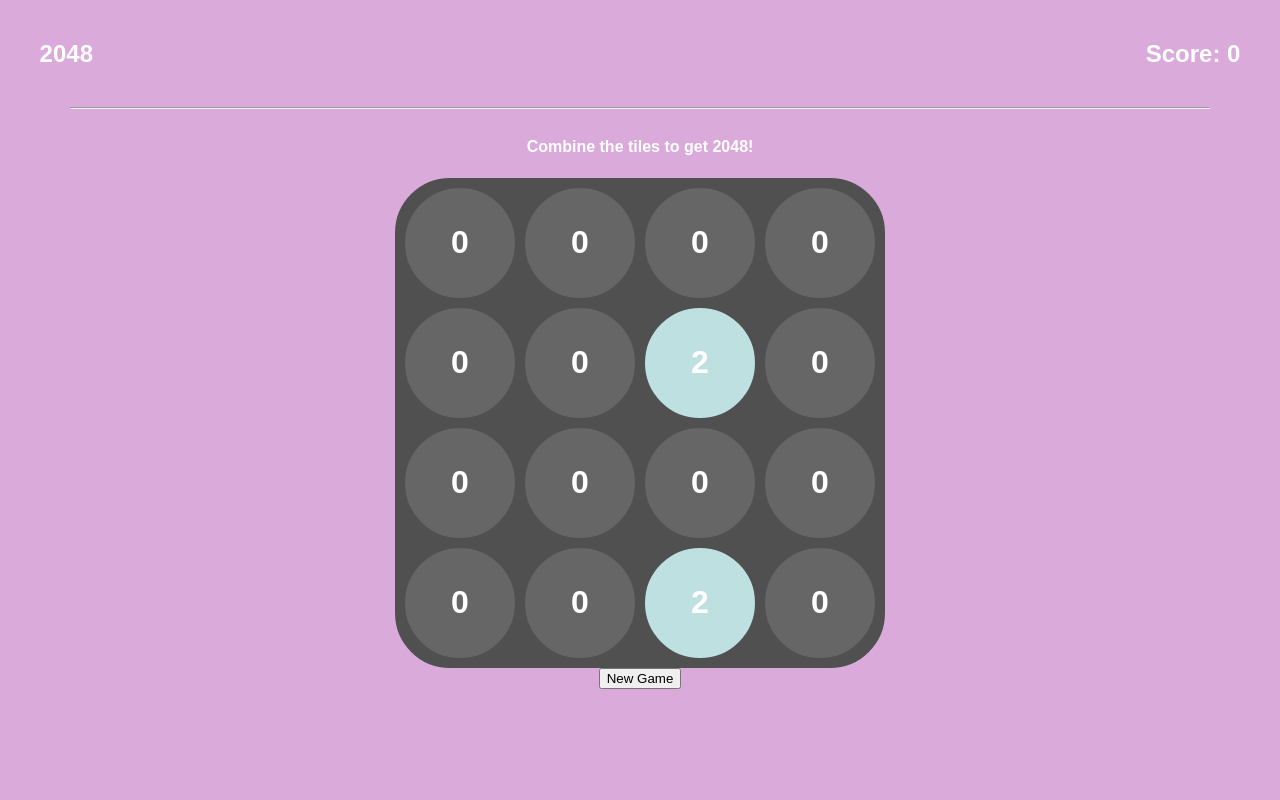
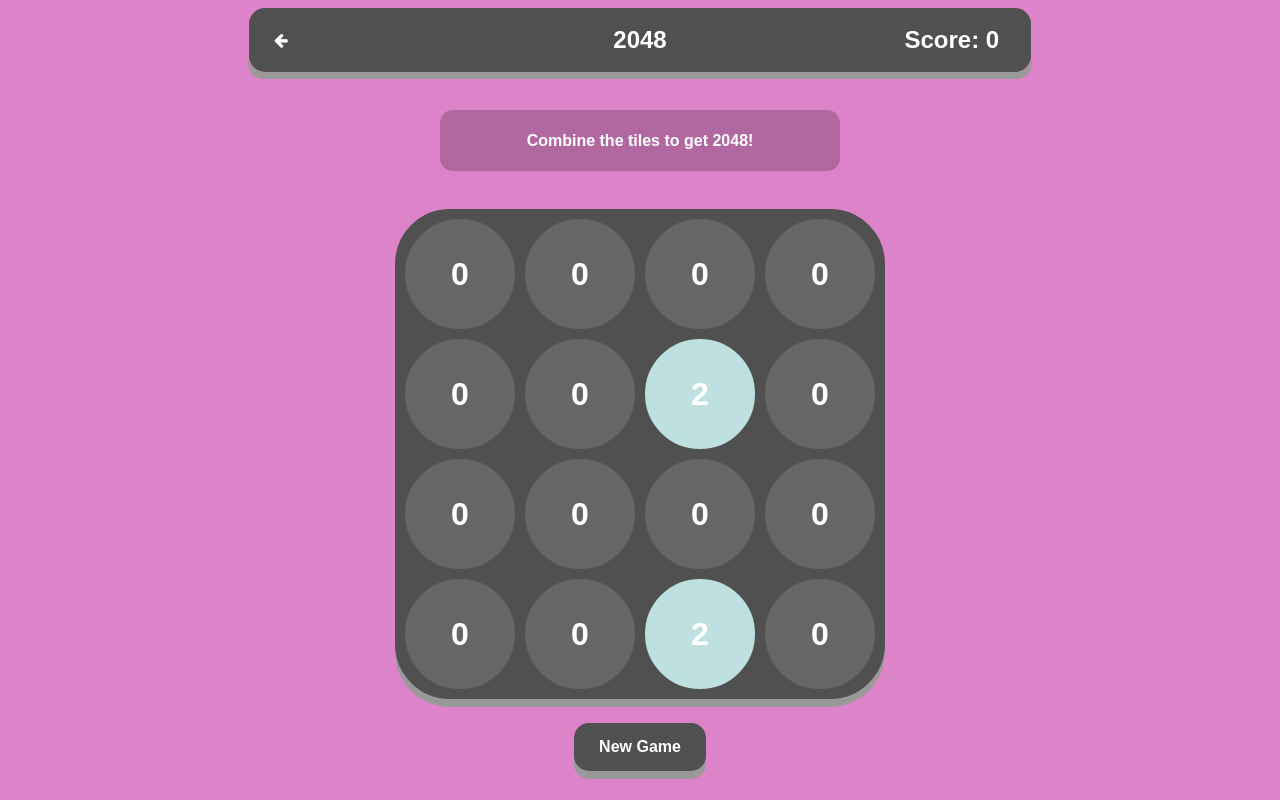
Before and after one commit to ijdershem/MacroClip, a website with bundled scripts: page 2048/index.html in a window 1280 px wide. Built offline with nearby package versions, Linux system fonts and the light colour scheme.

Commit message:
made 2048 look nice

```diff
--- a/2048/2048style.css
+++ b/2048/2048style.css
@@ -1,6 +1,8 @@
 body {
   font-family: Arial, Helvetica, sans-serif;
-  background-color: rgb(218, 170, 218)
+  background-color: rgb(221, 131, 201);
+  padding: 0;
+  margin: 0;
 }
 
 div.main {
@@ -15,18 +17,62 @@ div.main {
 div.header {
   display: flex;
   flex-direction: row;
+  align-items: center;
+  justify-content: center;
+  align-self: center;
+  height: 8vh;
+  width: 98vh;
+  margin-top: 1vh;
+  margin-right: 3vh;
+  margin-left: 3vh;
+  display: flex;
+  flex-direction: row;
+  border-radius: 2vh;
+  box-shadow: 0 7px #999;
+}
+
+div.back {
+  background-color: transparent;
+  height: 8vh;
+  width: 8vh;
+}
+
+div.headerFill {
+  height: 8vh;
+  width: 24.6vh;
+  background-color: rgb(80, 80, 80);
 }
 
 div.title {
-  width: 50%;
+  width: 32.6vh;
+  height: 8vh;
   display: flex;
-  justify-content: left;
+  justify-content: center;
+  align-items: center;
+  background-color: rgb(80, 80, 80);
+
 }
 
 div.score {
-  width: 50%;
+  width: 32.6vh;
+  height: 8vh;
   display: flex;
   flex-direction: column;
+  background-color: rgb(80, 80, 80);
+  border-radius: 0 2vh 2vh 0;
+  justify-content: center;
+}
+
+div.description {
+  display: flex;
+  flex-direction: row;
+  width: 50vh;
+  align-self: center;
+  align-items: center;
+  justify-content: center;
+  background-color: rgb(177, 104, 161);
+  margin: 3vw 2vw;
+  border-radius: 1vw;;
 }
 
 div.board {
@@ -39,6 +85,7 @@ div.board {
   align-self: center;
   align-items: center;
   background-color: rgb(80, 80, 80);
+  box-shadow: 0 8px #999;
 }
 
 div.row {
@@ -54,6 +101,27 @@ div.winScreen {
 div.loseScreen {
   align-self: center;
   display: none;
+}
+
+div.overlay{
+  display: none;
+  flex-direction: column;
+  align-self: center;
+  align-items: center;
+  justify-content: center;
+  position: absolute;
+  top: 24vh;
+  width: 490px;
+  height: 500px;
+  border-radius: 55px;
+  background: rgb(0, 0, 0, .5);
+  opacity: 1;
+  z-index: 1;
+}
+
+.fadeIn {
+  -webkit-animation-name: fadeIn;
+  animation-name: fadeIn;
 }
 
 #tile {
@@ -75,7 +143,7 @@ h2.title {
   margin: 5%;
 }
 
-h4 {
+h4.description {
   color: white;
   align-self: center;
 }
@@ -83,7 +151,7 @@ h4 {
 #score {
   color: white;
   text-align: right;
-  margin: 5%;
+  margin: 4vh;
 }
 
 h1 {
@@ -99,10 +167,52 @@ p.tile {
   text-align: center;
 }
 
-hr {
-  width: 90%;
+form {align-self: center;}
+
+button {
+  display: inline-block;
+  padding: 15px 25px;
+  margin: 3vh;
+  font-size: 24px;
+  cursor: pointer;
+  text-align: center;
+  text-decoration: none;
+  font-family: Arial;
+  font-weight: bold;
+  font-size: 100%;
+  outline: none;
+  color: #ffffff;
+  background-color: rgb(80, 80, 80);
+  border: none;
+  border-radius: 15px;
+  box-shadow: 0 8px #999;
 }
 
-form {align-self: center;}
+button:hover {background-color: rgb(102, 102, 102)}
 
-a.resetButton {align-self: center;}
+button:active {
+  background-color: rgb(102, 102, 102);
+  box-shadow: 0 5px #666;
+  transform: translateY(4px);
+}
+
+a.back {
+  border-radius: 2vh 0 0 2vh;
+  text-decoration: none;
+  color: white;
+  display: flex;
+  flex-direction: row;
+  justify-content: center;
+  align-items: center;
+  width: 8vh;
+  height: 8vh;
+  background-color: rgb(80, 80, 80);
+}
+
+a.back:hover {
+  background-color: rgb(102, 102, 102);
+}
+
+a.back:active {
+  transform: translateY(4px);
+}
--- a/2048/index.html
+++ b/2048/index.html
@@ -8,11 +8,18 @@
 
         <script src="https://ajax.googleapis.com/ajax/libs/jquery/3.4.1/jquery.min.js"></script>
         <link rel="stylesheet" href="2048style.css" />
+        <link rel="stylesheet" href="https://cdnjs.cloudflare.com/ajax/libs/font-awesome/4.7.0/css/font-awesome.min.css">
     </head>
 
     <body>
         <div class="main">
             <div class="header">
+                <div class = "back">
+                    <a class = "back" href="../">
+                        <i class="fa fa-arrow-left"></i>
+                    </a>
+                </div>
+                <div class="headerFill"></div>
                 <div class="title">
                     <h2 class="title">2048</h2>
                 </div>
@@ -20,17 +27,17 @@
                     <h2 id="score">Score: 0</h3>
                 </div>
             </div>
-
-            <hr>
-            <h4>Combine the tiles to get 2048!</h4>
+            <div class="description">
+                    <h4 class="description">Combine the tiles to get 2048!</h4>
+            </div>
             <div class="winScreen">
                 <h1>You Win!</h1>
             </div>
-            <div class="loseScreen">
-                    <h1>You Lose!</h1>
-                </div>
             <div class ="board">
                 <div id="root"></div>
+            </div>
+            <div class="overlay">
+                <h1>You Lose!</h1>
             </div>
 
             <form class="reset" onsubmit="return false">
--- a/2048/render.js
+++ b/2048/render.js
@@ -18,7 +18,7 @@ $(document).ready( function () {
     gs = game.getGameState();
     game.onMove(function() {});
     game.onLose(function() {
-      $(".loseScreen").css("display", "flex");
+      $(".overlay").css("display", "flex");
       $(".winScreen").css("display", "none");
       $("form").append
     });
@@ -75,7 +75,7 @@ $(document).ready( function () {
         }
       }
       $(".winScreen").css("display", "none");
-      $(".loseScreen").css("display", "none");
+      $(".overlay").css("display", "none");
       $("#score").text("Score: "+game.getGameState().score.toString());
     });
 
--- a/package.json
+++ b/package.json
@@ -7,5 +7,8 @@
     "test": "echo \"Error: no test specified\" && exit 1"
   },
   "author": "",
-  "license": "ISC"
+  "license": "ISC",
+  "dependencies": {
+    "browser-sync": "^2.26.7"
+  }
 }
```
Also changed, not shown: 1 other file.
